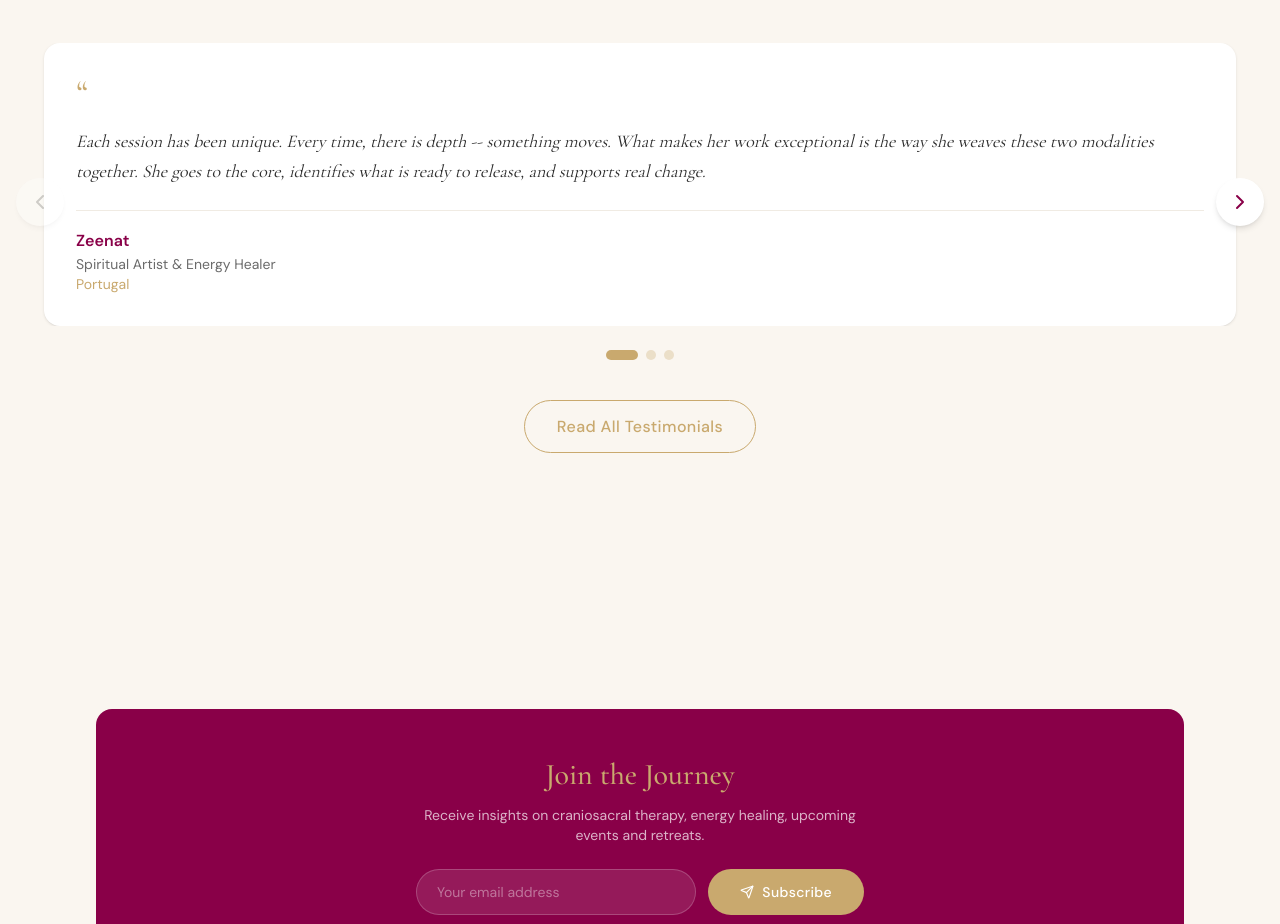
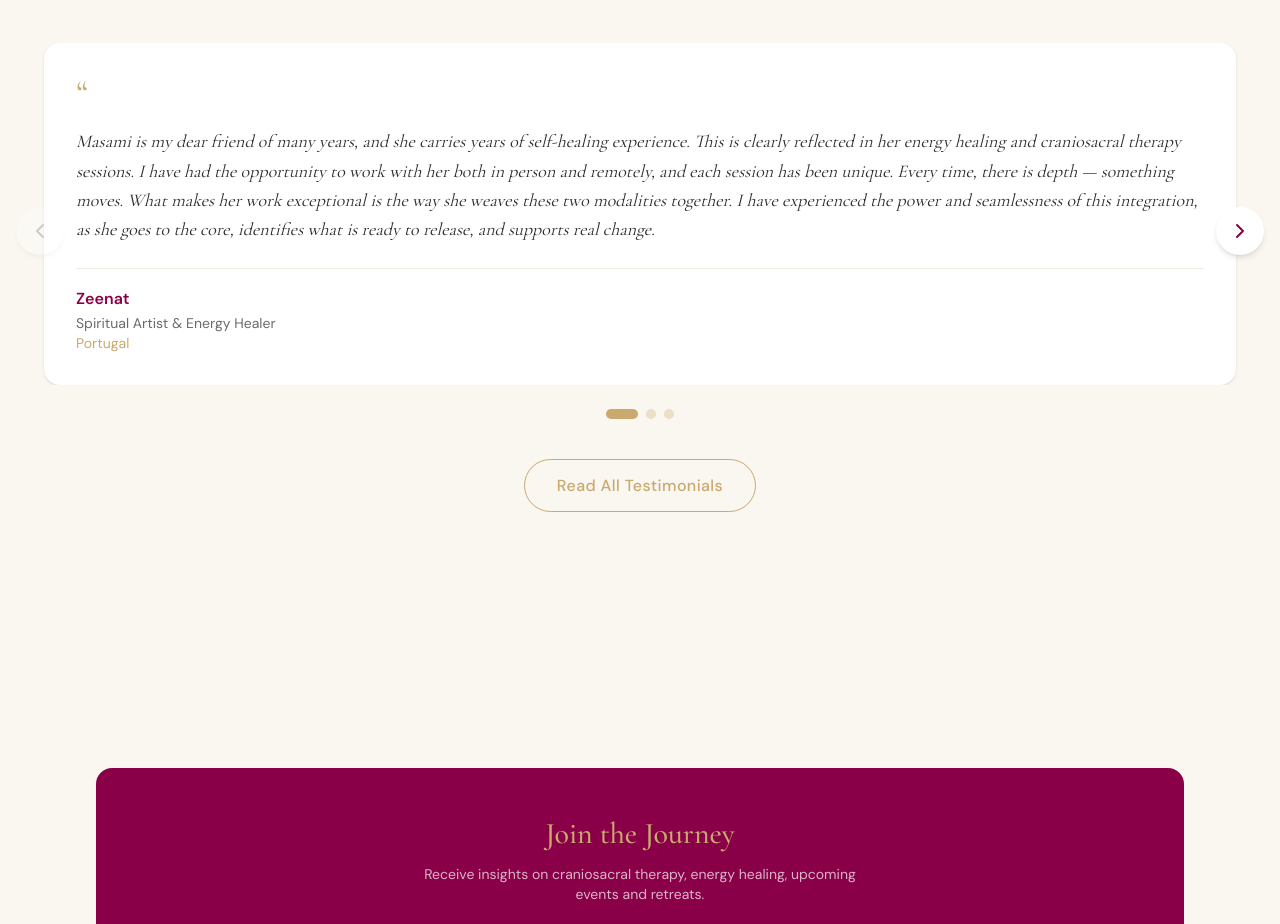
Before and after one commit to pentagonalcycles/masami, a Next.js app: page / in a window 1280 px wide. Shown: the part 6040-6964 px from the top of the page. Built offline with nearby package versions, Linux system fonts and the light colour scheme.

Commit message:
feat: update testimonials with full versions from client file

```diff
--- a/src/data/site-data.ts
+++ b/src/data/site-data.ts
@@ -148,7 +148,7 @@ export const testimonials = [
   {
     id: 1,
     quote:
-      "Each session has been unique. Every time, there is depth -- something moves. What makes her work exceptional is the way she weaves these two modalities together. She goes to the core, identifies what is ready to release, and supports real change.",
+      "Masami is my dear friend of many years, and she carries years of self-healing experience. This is clearly reflected in her energy healing and craniosacral therapy sessions. I have had the opportunity to work with her both in person and remotely, and each session has been unique. Every time, there is depth — something moves. What makes her work exceptional is the way she weaves these two modalities together. I have experienced the power and seamlessness of this integration, as she goes to the core, identifies what is ready to release, and supports real change.",
     name: "Zeenat",
     title: "Spiritual Artist & Energy Healer",
     location: "Portugal",
@@ -157,7 +157,7 @@ export const testimonials = [
   {
     id: 2,
     quote:
-      "Masami's work is more than just a therapy, it's a gift. After just 20 minutes, the pain eased by around 80% and the swelling in my face visibly reduced. By the next morning, the pain had completely gone.",
+      "I first met Masami at one of the most painful moments of my life. I had been suffering for days with a severe tooth abscess, the pain was unbearable, and my face was swollen. After just 20 minutes with Masami, the pain eased by around 80% and the swelling in my face visibly reduced. By the next morning, the pain had completely gone. Masami's work is more than just a therapy, it's a gift.",
     name: "Johannes",
     title: "",
     location: "London",
@@ -166,7 +166,7 @@ export const testimonials = [
   {
     id: 3,
     quote:
-      "I could at several points during the session physically even feel the energy shifting and unblocking. I felt much better and lighter after every session and will continue to do these with Masami.",
+      "The remote healing sessions I did with Masami were very very effective in freeing up blocked energy and facilitating the energy flow back to what it should be. I could at several points during the session physically even feel the energy shifting and unblocking. I felt much better and lighter after every session and will continue to do these with Masami.",
     name: "Fazila",
     title: "",
     location: "Mumbai",
@@ -175,7 +175,7 @@ export const testimonials = [
   {
     id: 4,
     quote:
-      "She gets direct to the source of whatever needs rebalancing and realigning. She accesses cosmic frequencies and anchors them here into the physical through touch and word, setting you on your centred path with empowered clarity.",
+      "Masami conducts her work with pinpoint precision and highly skilled accuracy. She gets direct to the source of whatever needs rebalancing and realigning to allow you to step into a more liberated and true existence. She accesses cosmic frequencies and anchors them here into the physical through touch and word, setting you on your centred path with empowered clarity.",
     name: "Tiamat",
     title: "",
     location: "Ibiza",
@@ -184,7 +184,7 @@ export const testimonials = [
   {
     id: 5,
     quote:
-      "Her presence, intuition, and deep energetic connection make her work truly one of a kind. Every healing session with Masami feels like a gift. She is a powerful, wise soul whose support is both transformative and deeply nourishing.",
+      "I began working with Masami in 2018, first through in-person healing sessions and later through distant healing as I moved. Every healing session with Masami feels like a gift. Sometimes, she has helped me work through specific physical or emotional challenges; other times, her healing has brought a profound sense of balance and harmony. Her presence, intuition, and deep energetic connection make her work truly one of a kind.",
     name: "Virginie",
     title: "Yoga Teacher",
     location: "Belgium",
@@ -193,7 +193,7 @@ export const testimonials = [
   {
     id: 6,
     quote:
-      "Son energie est pure, douce et bienveillante. Des soins energetiques puissants qui vous guident et vous transportent.",
+      "Son énergie est pure, douce et bienveillante. Des soins énergétiques puissants qui vous guident et vous transportent. Capable de vous transcender et de vous réaligner en une seule séance.",
     name: "Caroline",
     title: "",
     location: "France",
@@ -202,7 +202,7 @@ export const testimonials = [
   {
     id: 7,
     quote:
-      "I have rarely worked with someone so talented and I have seen many practitioners. She is very intuitive and is able to adapt to many systems to help them to relax and release in resolved tension.",
+      "Masami is truly a talented individual. She is very intuitive and is able to adapt to many systems to help them to relax and release in resolved tension. She also combines spiritual insights so takes a multi dimensional approach. I have rarely worked with someone so talented and I have seen many practitioners.",
     name: "Aya",
     title: "Psychologist",
     location: "Glastonbury",
@@ -211,19 +211,11 @@ export const testimonials = [
   {
     id: 8,
     quote:
-      "My session with Masami was truly transformative. Her unique combination of deep intuition and gentle guidance created a safe and nurturing space, allowing me to explore and release long-held blockages.",
+      "My session with Masami was truly transformative. Her unique combination of deep intuition and gentle guidance created a safe and nurturing space, allowing me to explore and release long-held blockages that I didn't even realize I was carrying. Her work goes beyond mere healing; it's a catalyst, igniting a powerful journey of self-discovery and empowerment within me.",
     name: "Sunil",
     title: "Energetic Art Master",
     location: "Portugal",
     category: ["energy-healing"],
-  },
-  {
-    id: 9,
-    quote: "Amazing healing session with Masami. Highly recommended.",
-    name: "Marco",
-    title: "",
-    location: "London",
-    category: ["craniosacral", "energy-healing"],
   },
 ];
 
```
